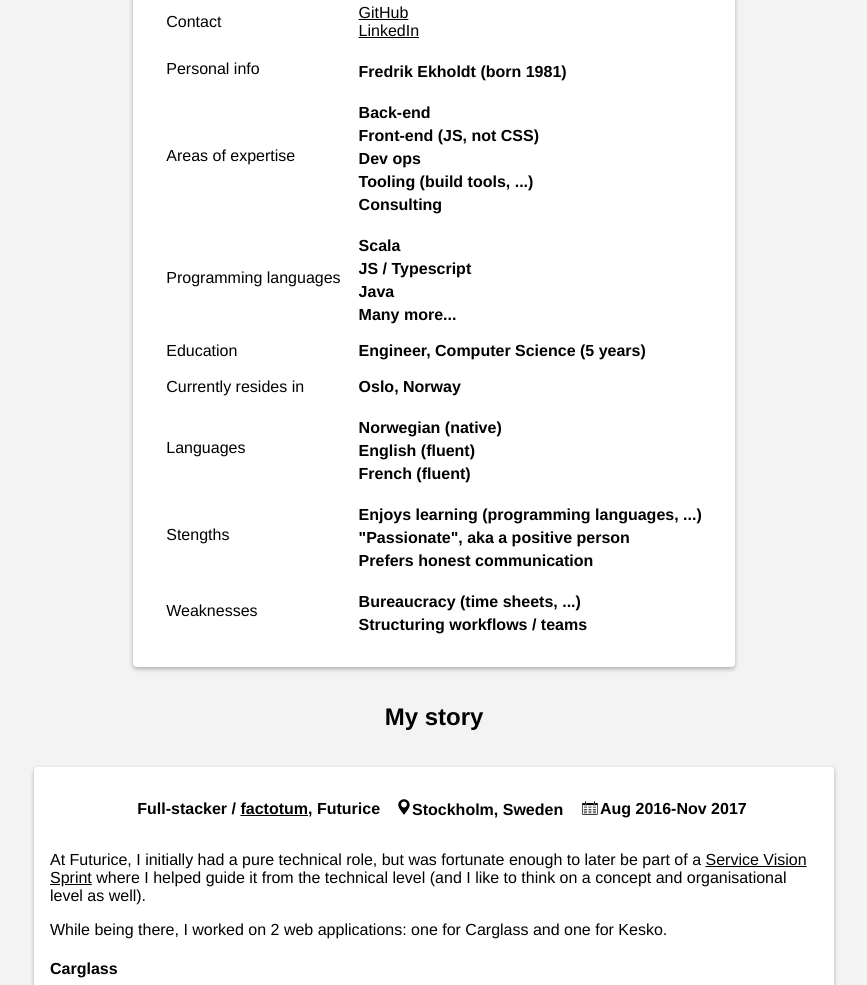
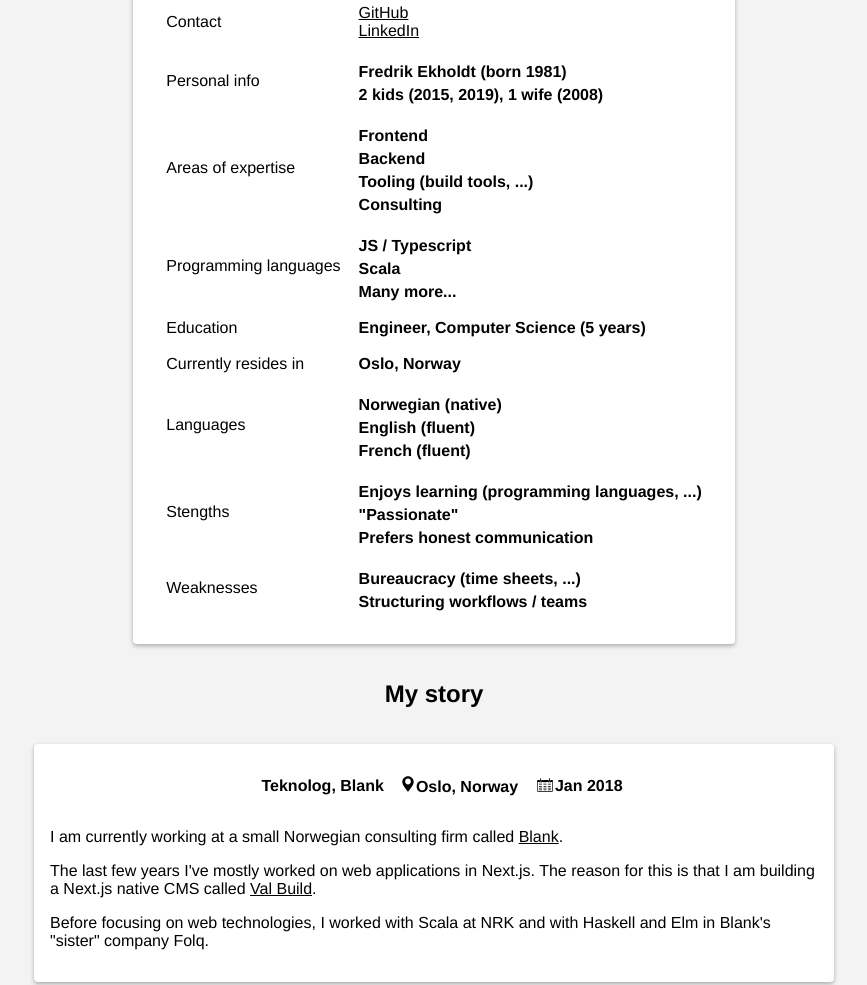
Before and after one commit to freekh/freekh.github.io, a website: page index.html in a window 1280 px wide. Shown: the part 565-1550 px from the top of the page, without its empty margins (206-1073 px from the left). Drawn offline with Linux system fonts and the light colour scheme.

Commit message:
Update CV

```diff
--- a/index.html
+++ b/index.html
@@ -57,14 +57,14 @@
               <td>Personal info</td>
               <td class="stats__value">
                 <div>Fredrik Ekholdt (born 1981)</div>
+                <div>2 kids (2015, 2019), 1 wife (2008)</div>
               </td>
             </tr>
             <tr>
               <td>Areas of expertise</td>
               <td class="stats__value">
-                <div>Back-end</div>
-                <div>Front-end (JS, not CSS)</div>
-                <div>Dev ops</div>
+                <div>Frontend</div>
+                <div>Backend</div>
                 <div>Tooling (build tools, ...)</div>
                 <div>Consulting</div>
               </td>
@@ -72,9 +72,8 @@
             <tr>
               <td>Programming languages</td>
               <td class="stats__value">
+                <div>JS / Typescript</div>
                 <div>Scala</div>
-                <div>JS / Typescript</div>
-                <div>Java</div>
                 <div>Many more...</div>
               </td>
             </tr>
@@ -98,7 +97,7 @@
               <td>Stengths</td>
               <td class="stats__value">
                 <div>Enjoys learning (programming languages, ...)</div>
-                <div>"Passionate", aka a positive person</div>
+                <div>"Passionate"</div>
                 <div>Prefers honest communication</div>
               </td>
             </tr>
@@ -116,6 +115,29 @@
       <section id="story">
         <h1>My story</h1>
         <ul>
+          <li class="card">
+            <div class="title">
+              <div class="description">
+                <span class="role">Teknolog</span>
+                <span class="company">Blank</span>
+              </div>
+              <div class="place">Oslo, Norway</div>
+              <div class="duration">
+                <span class="duration__start">Jan 2018</span>
+              </div>
+            </div>
+            <div>
+              <p>
+                I am currently working at a small Norwegian consulting firm called <a href="https://blank.no">Blank</a>.
+              </p>
+              <p>
+                The last few years I've mostly worked on web applications in Next.js. The reason for this is that I am building a Next.js native CMS called <a href="https://github.com/valbuild/val?tab=readme-ov-file#content-as-code">Val Build</a>.
+              </p>
+              <p>
+              Before focusing on web technologies, I worked with Scala at NRK and with Haskell and Elm in Blank's "sister" company Folq.
+              </p>
+            </div>
+          </li>
           <li class="card">
             <div class="title">
               <div class="description">
--- a/style.css
+++ b/style.css
@@ -6,11 +6,12 @@ body {
   margin: 0;
   padding: 0;
   min-width: 300px;
-  font-family: 'Helvetica';
+  font-family: "Helvetica";
   background-color: #f3f3f3;
 }
 
-a, body {
+a,
+body {
   color: #000000;
 }
 
@@ -39,16 +40,14 @@ nav {
 
 header {
   height: 3em;
+  position: sticky;
+  top: 0;
+  z-index: 1;
 }
 
 .header__detached {
-  min-width: 300px;
   background-color: #fff;
-  position: fixed;
-  width: 100%;
-  height: 3em;
-  z-index: 1;
-  box-shadow: 0 2px 4px 0 rgba(44,43,40,0.35);
+  box-shadow: 0 2px 4px 0 rgba(44, 43, 40, 0.35);
 }
 
 /* Main sections */
@@ -70,7 +69,7 @@ section {
 .card {
   background-color: #fff;
   border-radius: 4px;
-  box-shadow: 0 2px 4px 0 rgba(44,43,40,0.35);
+  box-shadow: 0 2px 4px 0 rgba(44, 43, 40, 0.35);
 }
 
 /* TLDR */
@@ -149,12 +148,12 @@ li > div {
 }
 
 .role::after {
-  content: ',';
+  content: ",";
 }
 
 .duration::before {
   background: transparent url(assets/calendar.svg) no-repeat center;
-  content: ' ';
+  content: " ";
   display: inline-block;
   width: 1.3em;
   height: 1em;
@@ -165,8 +164,8 @@ li > div {
   padding-right: 1em;
 }
 
-.duration__start::after {
-  content: '- ';
+.duration__end::before {
+  content: " -";
 }
 
 .place {
@@ -175,7 +174,7 @@ li > div {
 
 .place::before {
   background: transparent url(assets/place.svg) no-repeat center;
-  content: ' ';
+  content: " ";
   display: inline-block;
   width: 1em;
   height: 1em;
@@ -194,7 +193,6 @@ li > div {
   .print-only {
     display: block;
   }
-
 }
 
 /* Canvas (effect at bottom) */
```
Also changed, not shown: README.md, 2 other files.
